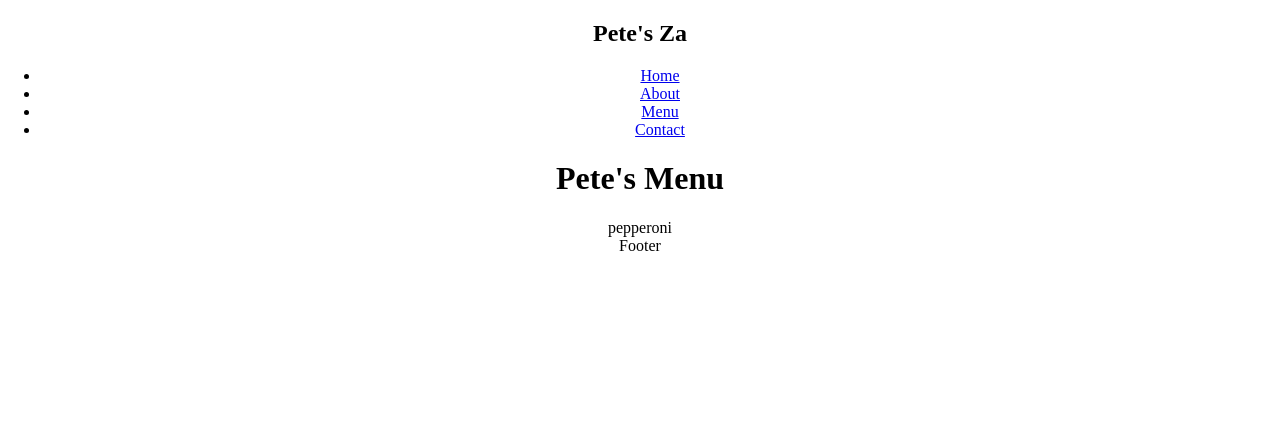
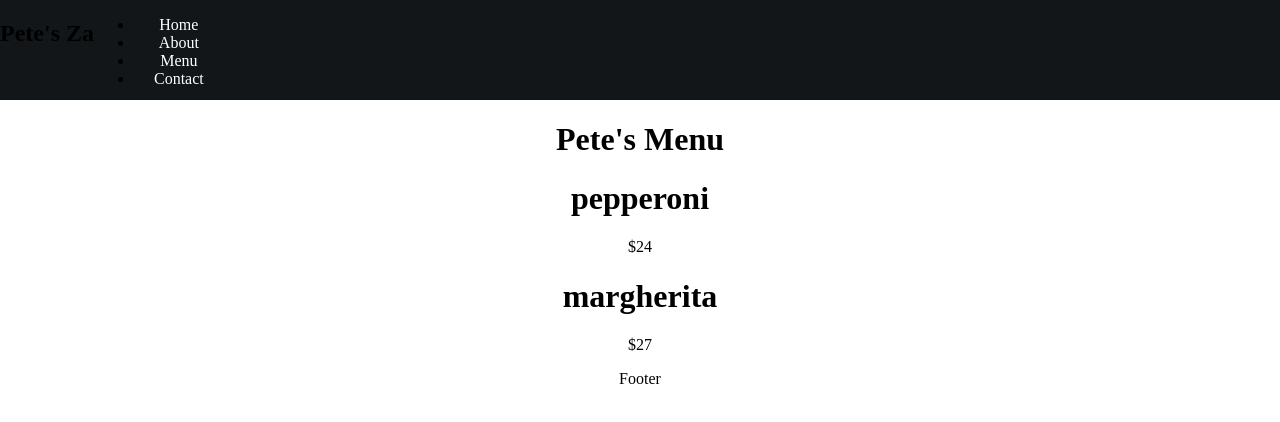
Before and after one commit to sarahgjacobs/petes-za, a React (Create React App) app: page /menu in a window 1280 px wide. Shown: the top 422 px of the page. Built offline with nearby package versions, Linux system fonts and the light colour scheme.

Commit message:
added about page

```diff
--- a/src/App.js
+++ b/src/App.js
@@ -5,6 +5,7 @@ import Navbar from './components/Navbar';
 import Home from './pages/Home';
 import Footer from './components/Footer';
 import Menu from './pages/Menu';
+import About from './pages/About';
 
 function App() {
   return (
@@ -14,6 +15,8 @@ function App() {
     <Routes>
       <Route path='/'element={<Home />}/>
       <Route path='/menu'element={<Menu />}/>
+      <Route path='/about'element={<About />}/>
+
 
 
     </Routes>
--- /dev/null
+++ b/src/components/MenuItem.js
@@ -0,0 +1,14 @@
+import React from 'react'
+
+function MenuItem({image, name, price}) {
+  return (
+    <div className='menuItem'>
+        <div></div>
+        <div style={{backgroundImage: `url(${image})`}}></div>
+        <h1> {name} </h1>
+        <p> {price} </p>
+    </div>
+  )
+}
+
+export default MenuItem
--- a/src/components/Navbar.js
+++ b/src/components/Navbar.js
@@ -1,6 +1,6 @@
 import React, {useState} from 'react';
 import { Link } from 'react-router-dom';
-// import '../styles'
+import '../styles/Navbar.css'
 
 function Navbar() {
 
--- a/src/helpers/MenuList.js
+++ b/src/helpers/MenuList.js
@@ -1,11 +1,16 @@
+import pizza1 from '../assets/masimo-grabar-NzHRSLhc6Cs-unsplash.jpg'
+
 export const MenuList = [
     {
         name: 'pepperoni',
-        // image: pimage,
+        image: pizza1,
         toppings: 'cheese, pepperoni, seasoning',
         price: '$24'
     },
     {
-
+        name: 'margherita',
+        image: pizza1,
+        toppings: 'cheese, mozarella, tomatoes, basil, seasoning',
+        price: '$27'
     }
 ]
--- /dev/null
+++ b/src/pages/About.js
@@ -0,0 +1,20 @@
+import React from 'react'
+import pizzas from '../assets/brenan-greene-HPZs4EXRFSU-unsplash.jpg'
+
+function About() {
+  return (
+    <div className='about'>
+        <h1>About Pete's Za</h1>
+        <div className='aboutTop' style={{ backgroundImage: `url(${pizzas})`}}>
+        <h2>Pete's Za was established in 2023 </h2>
+        <h3>Pete grew up on a pizza farm and made his very first pizza at just 3 years old. Ever since then, it's been his dream to make online pizzas so everyone can enjoy!</h3>
+        </div>
+            <div className='aboutBottom'>
+
+
+        </div>
+    </div>
+  )
+}
+
+export default About
--- a/src/pages/Menu.js
+++ b/src/pages/Menu.js
@@ -1,12 +1,20 @@
 import React from 'react';
 import {MenuList} from '../helpers/MenuList';
+import MenuItem from '../components/MenuItem';
 
 function Menu() {
   return (
     <div className='menu'>
         <h1 className='menu-title'>Pete's Menu</h1>
         <div className='menu-items'>{MenuList.map((menuItem, key) => {
-            return <div>{menuItem.name}</div>;
+            return (
+            <MenuItem
+            key={key}
+            image={menuItem.image}
+            name={menuItem.name}
+            price={menuItem.price}
+            />
+            );
         })}
 
         </div>
--- a/src/styles/Navbar.css
+++ b/src/styles/Navbar.css
@@ -0,0 +1,102 @@
+.navbar {
+    width: 100%;
+    height: 100px;
+    background-color: #121619;
+    display: flex;
+    flex-direction: row;
+  }
+
+  .navbar .leftSide {
+    flex: 50%;
+    height: 100%;
+    display: flex;
+    align-items: center;
+    padding-left: 150px;
+  }
+
+  .navbar .leftSide img {
+    width: 70px;
+  }
+
+  .navbar .rightSide {
+    flex: 50%;
+    height: 100%;
+    display: flex;
+    align-items: center;
+    justify-content: center;
+  }
+
+  .navbar a {
+    color: white;
+    text-decoration: none;
+    margin: 20px;
+  }
+
+  .navbar .rightSide button {
+    background-color: transparent;
+    border: none;
+    color: white;
+    cursor: pointer;
+  }
+
+  .navbar .rightSide svg {
+    font-size: 40px;
+  }
+
+  .navbar #open {
+    padding-left: 0px;
+  }
+  .navbar #open img {
+    display: none;
+  }
+
+  .navbar #close img {
+    display: inherit;
+  }
+
+  .navbar #open .hiddenLinks {
+    display: inherit;
+    margin-left: 30px;
+  }
+
+  .navbar #close .hiddenLinks {
+    display: none;
+  }
+
+  .navbar #open a {
+    width: 70px;
+    margin: 5px;
+  }
+  @media only screen and (max-width: 900px) {
+    .navbar .rightSide a {
+      width: 70px;
+    }
+    .navbar .leftSide {
+      padding-left: 50px;
+    }
+  }
+
+  @media only screen and (max-width: 600px) {
+    .navbar .rightSide a {
+      display: none;
+    }
+
+    .navbar .rightSide {
+      justify-content: flex-end;
+      padding-right: 50px;
+    }
+
+    .navbar .rightSide button {
+      display: inherit;
+    }
+  }
+
+  @media only screen and (min-width: 600px) {
+    .navbar .rightSide button {
+      display: none;
+    }
+
+    .hiddenLinks {
+      display: none;
+    }
+  }
```
Also changed, not shown: src/assets/masimo-grabar-NzHRSLhc6Cs-unsplash.jpg (added), 1 other file (tests, documents, lock files or other folders).
